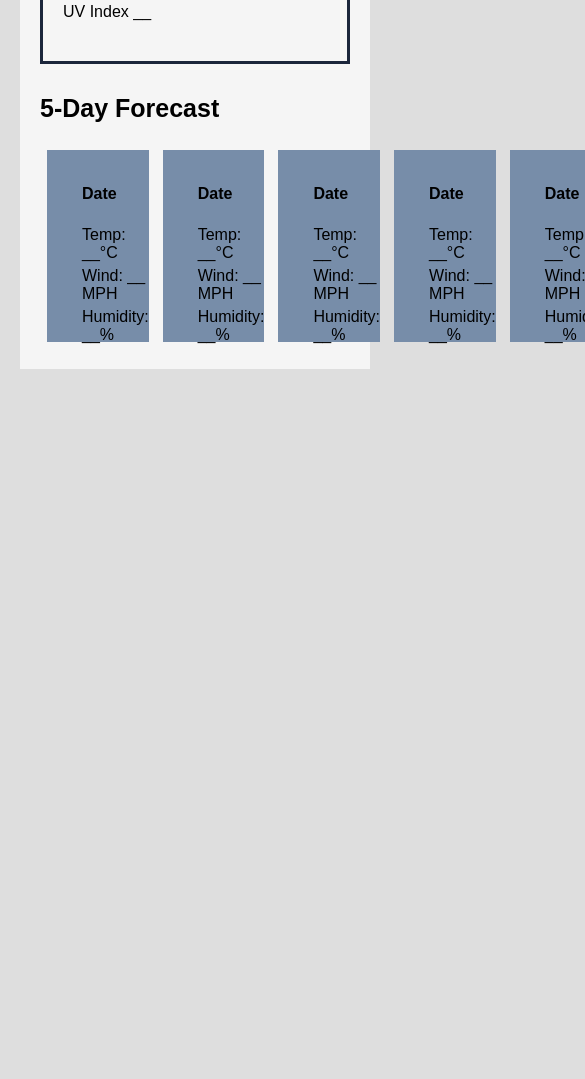
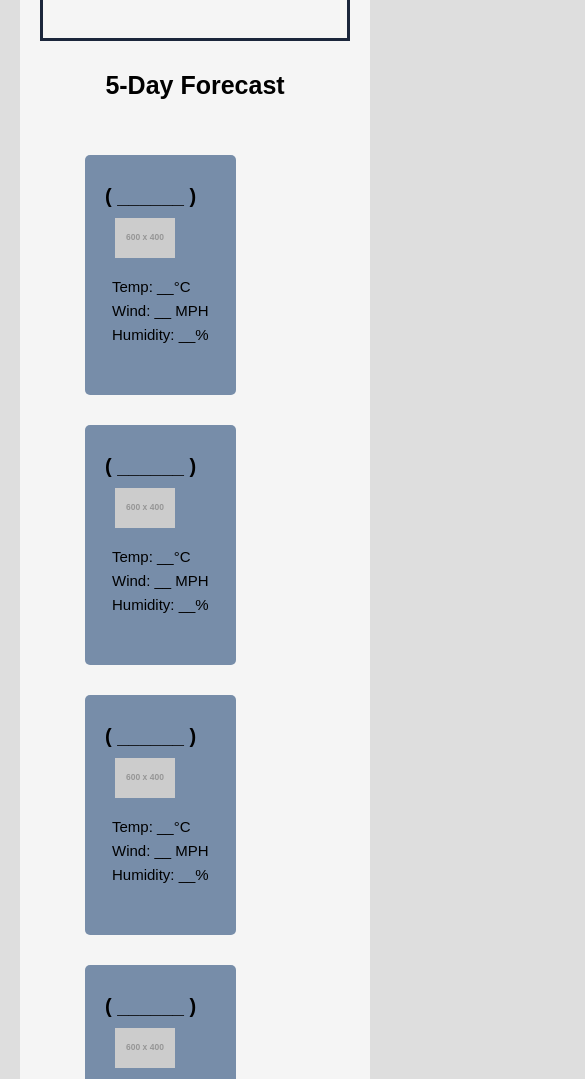
Before and after one commit to e-aji/weather-dashboard, a plain HTML site: page index.html in a window 390 px wide. Shown: the part 921-2000 px from the top of the page, 585 px wide, since content can reach past the window. Before the commit the page ends 1310 px from the top, so only its background shows below. Drawn offline with nearby package versions, Linux system fonts and the light colour scheme; placeholder pictures from the web are drawn by us.

Commit message:
completed css responsiveness and html code change

```diff
--- a/assets/css/style.css
+++ b/assets/css/style.css
@@ -15,6 +15,7 @@ header {
         color: #e0e1dd;
         padding: 50px;
         background-color: #1b263b;
+        width: 100%;
         }
 
       main {
@@ -63,8 +64,9 @@ aside .search-section button:hover {
       .recent-section div {
         background-color: #778da9;
         padding: 10px;
-    margin-bottom: 10px;
+        margin-bottom: 12px;
         border: solid 1px #1b263b;
+        border-radius: 4px;
       }
 
       section {
@@ -91,8 +93,9 @@ section {
         }
 
       .weather-icon img {
-    width: 50px;
+        max-width: 120px;
         height: auto;
+        margin-top: 10px;
         }
 
       .weather-info div {
@@ -109,7 +112,7 @@ section {
         margin-top: 30px;
         }
 
-#forecast h1 {
+      #forecast h2 {
         font-size: 25px;
         margin-bottom: 20px;
         }
@@ -119,42 +122,127 @@ section {
         }
 
       .forecast-day {
-    align-items: center;
+        margin: 15px;
+        background-color: #778da9;
+        height: 15rem;
+        border-radius: 5px;
+        }
+
+      .forecast-value {
+
+        font-size: 15px;
+        padding: 20px;
+        list-style: none;
+        margin-top: 10px;
+        }
+
+       .forecast-value h4 {
+
+            font-weight: 100;
+
+        }
+
+        .forecast-day .forecast-value img {
+
+          max-width: 60px;
+          margin: 10px;
+          height: auto;
+        }
+
+      @media screen and (max-width: 1024px) {
+
+        main {
+
+            flex-direction: column;
+        }
+
+        aside, section {
+
             flex: 1;
-    padding: 35px 0 35px 35px;
-    justify-content: space-around;
-    margin: 7px;
-    background-color: #778da9;
-    height: 12rem;
+            width: 100%;
+
+        }
+
+        .recent-section{
+
+            display: block;
         }
 
         .forecast-data {
-    flex: 0 0 20%;
-    font-weight: bold;
+            flex: 1;
+            text-align: center;
           }
 
-.forecast-icon img {
-    width: 50px;
-    height: auto;
+          .forecast-value {
+            margin-top: 10px;
+          }
       }
 
-.forecast-temp,
-.forecast-wind,
-.forecast-humid {
-    margin-top: 5px;
+
+    @media screen and (max-width: 950px) {
+
+    main {
+
+    flex-wrap: wrap;
     }
 
-@media screen and (max-width: 768px) {
-    main {
-        flex-direction: column;
+    header {
+
+        width: 100%;
     }
 
-    aside {
-        flex: 0 0 100%;
-        margin-bottom: 20px;
+    aside .search-section {
+
+    width: 100%;
+    margin-top: 10px;
     }
 
-    section {
-        flex: 0 0 100%;
+
+    .recent-section h2 {
+
+    text-align: center;
+    margin-top: 15px;
     }
+
+    .recent-section div {
+
+    width: 100%;
     }
+
+    .weather {
+
+    display: flex;
+    flex-wrap: wrap;
+    padding: 15px;
+
+    }
+
+    #forecast h2 {
+
+    text-align: center;
+    margin-bottom: 10px;
+
+    }
+
+    #forecast-days {
+
+    display: flex;
+    flex-wrap: wrap;
+    flex-direction: row;
+    padding: 30px;
+
+    }
+
+    .forecast-value h3 {
+
+    font-size: 20px;
+
+    }
+
+    .forecast-value h4 {
+
+    margin: 7px;
+    font-size: 15px;
+    }
+
+    }
--- a/assets/js/script.js
+++ b/assets/js/script.js
@@ -1,101 +1,10 @@
 
-const WEATHER_API_BASE_URL = "https://api.openweathermap.org";
-const WEATHER_API_KEY = "105998a52b86441612d8bdd2a88fbd96";
-const MAX_DAIRY_FORECAST_DAYS = 5;
+const apiURL = "https://api.openweathermap.org";
+const apiKey = "105998a52b86441612d8bdd2a88fbd96";
+const MAX_DAILY_FORECAST_DAYS = 5;
 
 var locationEl = document.getElementById ('location');
 var searchButtonEl = document.getElementById ('search');
-
-function onClickSearch(){
-
-    console.log ("search button clicked");
-
-    var locationName = locationEl.value;
-    if (locationName) {
-
-        lookUpLocation(locationName);
-    } else {
-        console.log ("Please enter a location");
-    }
-}
-
-function lookUpLocation(locationName){
-
-    // query API to get location data
-
-    // extract the lat and long from the response
-
-    // update the UI with location name
-
-    // query API to get weather data passing lat and long of location
-
-    // display current weather data
-
-    displayCurrentWeather (weatherData);
-
-
-    // display 5 day weather forecast
-
-    displayWeatherForecast (weatherData.forecast);
-
-    // save to local storage
-
-    console.log ('lookUpLocation');
-}
-
-
-function displayCurrentWeather(weatherData){
-    const currentWeather = weatherData.current;
-
-    document.getElementById('temp_value').textContent = '${currentWeather.temp}°C';
-
-    document.getElementById('wind_value').textContent = '${currentWeather.wind_speed}mph';
-
-    document.getElementById('humidity_value').textContent = '${currentWeather.humidity}%';
-
-    document.getElementById('uv_value').textContent = '${currentWeather.uvi}';
-
-}
-
-function displayWeatherForecast(weatherData){
-
-    for (let i = 0; i < MAX_DAIRY_FORECAST_DAYS; i++) {
-        const dailyForecast = dailyData[i];
-        console.log(dailyForecast);
-
-
-        const listItem = document.createElement('li');
-        listItem.classList.add('forecast-item');
-        listItem.innerHTML = `
-
-            <div class='forecast-day'>$(day)</div>
-            <div class="forecast-temp">$(temp)</div>
-            <div class="forecast-humidity">$(humidity)</div>
-            <div class="forecast-wind">$(wind)</div>
-        `;
-
-            forecastList.appendChild(listItem);
-
-    }
-
-}
-
-function loadFromLocalStorage(){
-
-
-
-
-
-}
-
-
-
-
-
-
-
-
-
-
-
-searchButtonEl.addEventListener ('click', onClickSearch);
+var errorEl = document.getElementById ('error');
+var forecastDays = document.getElementById ('forecast-days');
+var currentWeather = document.getElementById ('weather');
--- a/index.html
+++ b/index.html
@@ -41,7 +41,7 @@
             <div id="weather">
                 <div class="weather-icon">
                 <div class="weather-location" id="location-name"> Enter a Location ( ______ )</div>
-                <img src="" alt="">
+                <img src="https://placehold.co/600x400/png" alt="">
                 </div>
                     <div class="weather-info">
                         <div class="temperature">
@@ -56,111 +56,62 @@
                             <span> Humidity: </span>
                             <span id="temp_value"> __% </span>
                         </div>
-                        <div class="uv-index">
-                            <span> UV Index </span>
-                            <span id="uvi_value"> __ </span>
-                        </div>
                 </div>
             </div>
         </div>
 
         <div id="forecast">
-            <h1> 5-Day Forecast </h1>
+            <h2> 5-Day Forecast </h2>
             <div id="forecast-days">
-                <div class="forecast-day">
-                    <div class="forecast-data">Date</div>
-                    <div class="forecast-icon">
-                        <img src="" alt="">
-                    </div>
-                    <div class="forecast-temp">
-                        <span> Temp: </span>
-                        <span> __°C </span>
-                     </div>
-                     <div class="forecast-wind">
-                        <span> Wind: </span>
-                        <span> __ MPH </span>
-                     </div>
-                     <div class="forecast-humid">
-                        <span> Humidity: </span>
-                        <span> __% </span>
-                     </div>
-                </div>
+                <ul class="forecast-day">
+                    <li class="forecast-value">
+                        <h3> ( ______ ) </h3>
+                        <img src="https://placehold.co/600x400/png" alt="">
+                        <h4> Temp: __°C </h4>
+                        <h4> Wind: __ MPH</h4>
+                        <h4> Humidity: __%</h4>
+                    </li>
+                    </ul>
 
-                <div class="forecast-day">
-                    <div class="forecast-data">Date</div>
-                    <div class="forecast-icon">
-                        <img src="" alt="">
-                    </div>
-                    <div class="forecast-temp">
-                        <span> Temp: </span>
-                        <span> __°C </span>
-                     </div>
-                     <div class="forecast-wind">
-                        <span> Wind: </span>
-                        <span> __ MPH </span>
-                     </div>
-                     <div class="forecast-humid">
-                        <span> Humidity: </span>
-                        <span> __% </span>
-                     </div>
-                </div>
+                    <ul class="forecast-day">
+                        <li class="forecast-value">
+                            <h3> ( ______ ) </h3>
+                            <img src="https://placehold.co/600x400/png" alt="">
+                            <h4> Temp: __°C </h4>
+                            <h4> Wind: __ MPH</h4>
+                            <h4> Humidity: __%</h4>
+                        </li>
+                        </ul>
 
-                <div class="forecast-day">
-                    <div class="forecast-data">Date</div>
-                    <div class="forecast-icon">
-                        <img src="" alt="">
-                    </div>
-                    <div class="forecast-temp">
-                        <span> Temp: </span>
-                        <span> __°C </span>
-                     </div>
-                     <div class="forecast-wind">
-                        <span> Wind: </span>
-                        <span> __ MPH </span>
-                     </div>
-                     <div class="forecast-humid">
-                        <span> Humidity: </span>
-                        <span> __% </span>
-                     </div>
-                </div>
+                        <ul class="forecast-day">
+                            <li class="forecast-value">
+                                <h3> ( ______ ) </h3>
+                                <img src="https://placehold.co/600x400/png" alt="">
+                                <h4> Temp: __°C </h4>
+                                <h4> Wind: __ MPH</h4>
+                                <h4> Humidity: __%</h4>
+                            </li>
+                            </ul>
 
-                <div class="forecast-day">
-                    <div class="forecast-data">Date</div>
-                    <div class="forecast-icon">
-                        <img src="" alt="">
-                    </div>
-                    <div class="forecast-temp">
-                        <span> Temp: </span>
-                        <span> __°C </span>
-                     </div>
-                     <div class="forecast-wind">
-                        <span> Wind: </span>
-                        <span> __ MPH </span>
-                     </div>
-                     <div class="forecast-humid">
-                        <span> Humidity: </span>
-                        <span> __% </span>
-                     </div>
-                </div>
+                    <ul class="forecast-day">
+                    <li class="forecast-value">
+                        <h3> ( ______ ) </h3>
+                        <img src="https://placehold.co/600x400/png" alt="">
+                        <h4> Temp: __°C </h4>
+                        <h4> Wind: __ MPH</h4>
+                        <h4> Humidity: __%</h4>
+                    </li>
+                    </ul>
 
-                <div class="forecast-day">
-                    <div class="forecast-data">Date</div>
-                    <div class="forecast-icon">
-                        <img src="" alt="">
-                    </div>
-                    <div class="forecast-temp">
-                        <span> Temp: </span>
-                        <span> __°C </span>
-                     </div>
-                     <div class="forecast-wind">
-                        <span> Wind: </span>
-                        <span> __ MPH </span>
-                     </div>
-                     <div class="forecast-humid">
-                        <span> Humidity: </span>
-                        <span> __% </span>
-                     </div>
-                </div>
+                  <ul class="forecast-day">
+                    <li class="forecast-value">
+                        <h3> ( ______ ) </h3>
+                        <img src="https://placehold.co/600x400/png" alt="">
+                        <h4> Temp: __°C </h4>
+                        <h4> Wind: __ MPH</h4>
+                        <h4> Humidity: __%</h4>
+                    </li>
+                    </ul>
             </div>
 
         </div>
```
Lines whose indentation alone changed are shown as unchanged.
